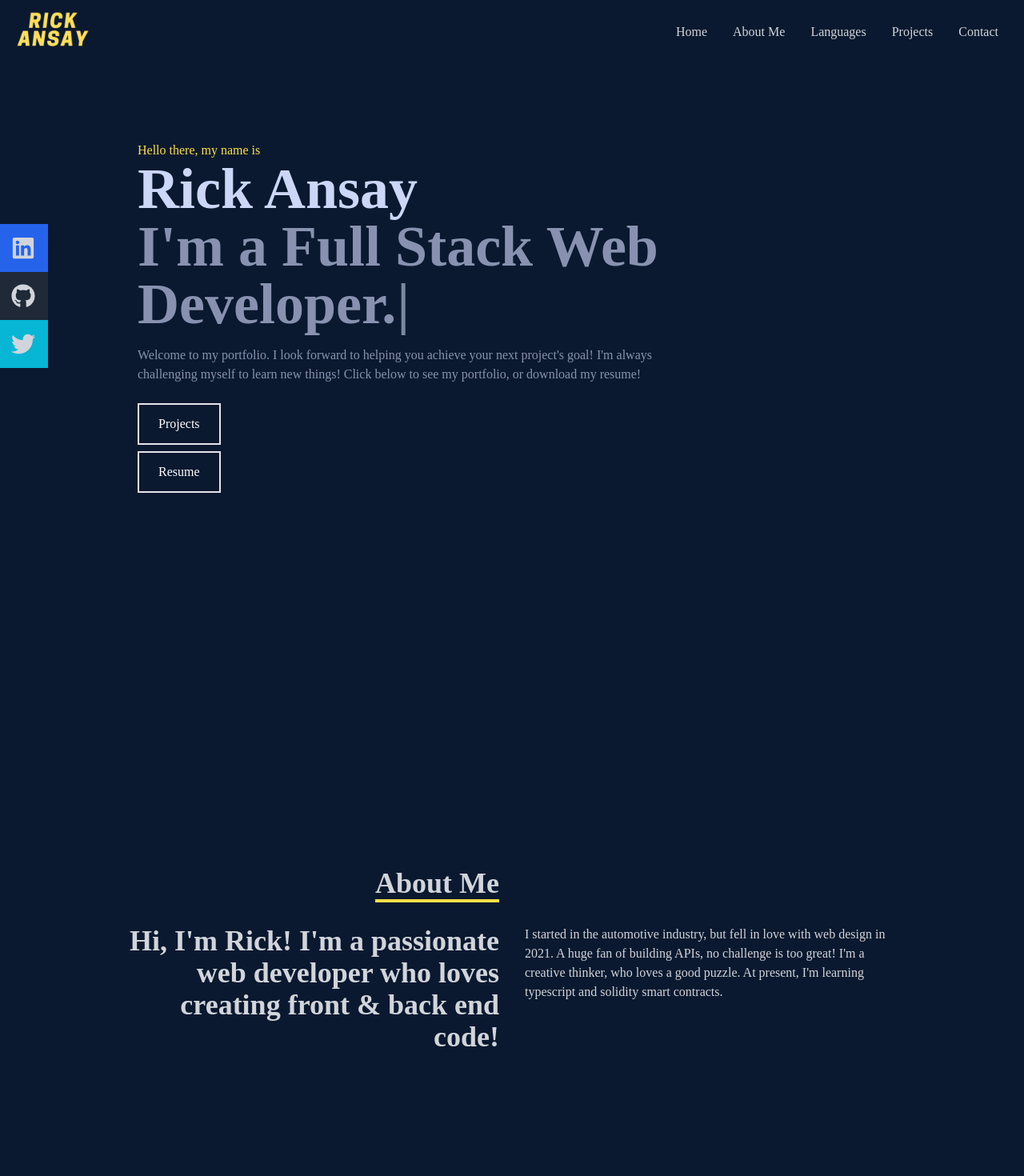
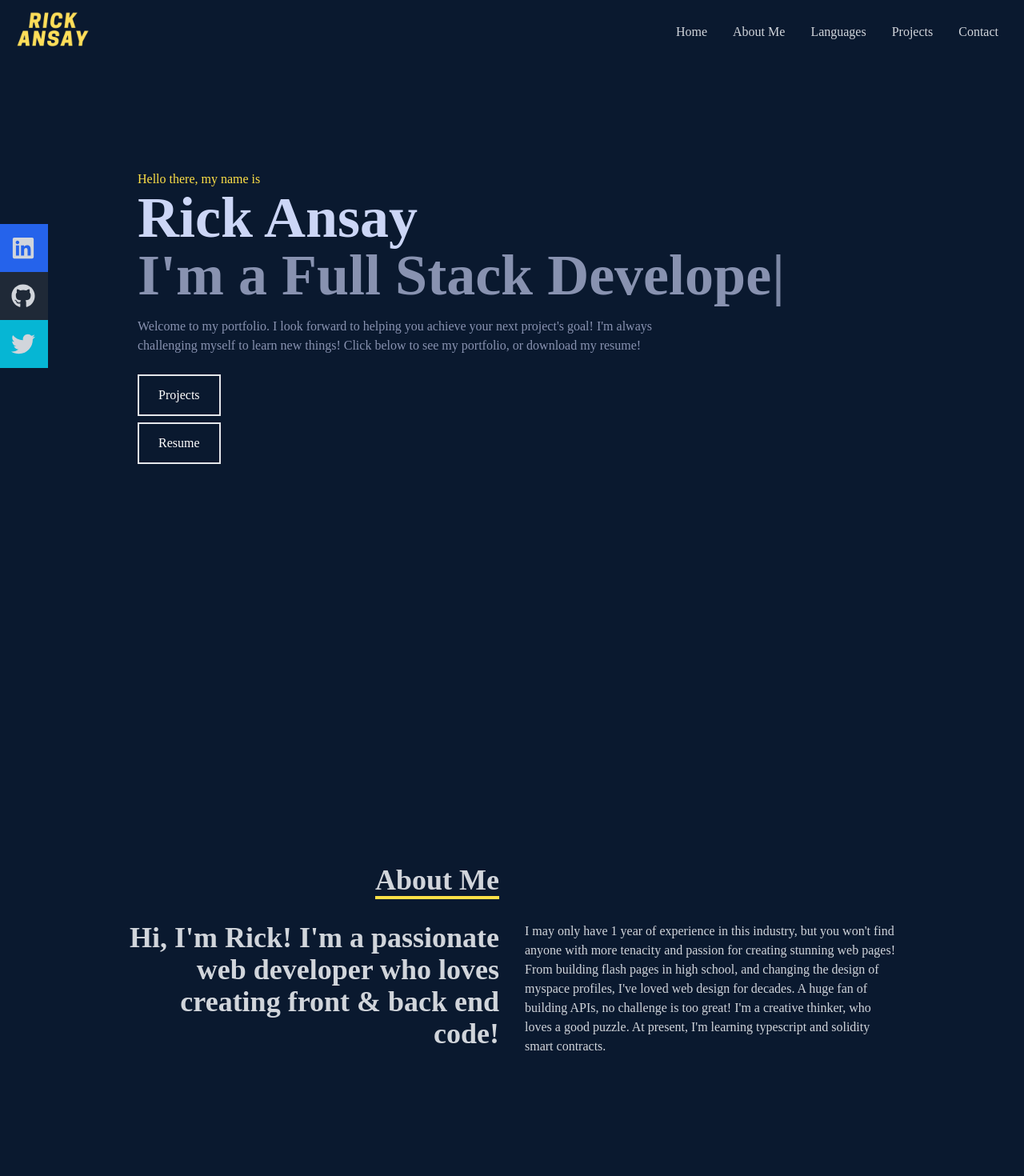
Before and after one commit to RickyRicer/reactPortfolio, a React (Create React App) app: page / in a window 1280 px wide. Shown: the top 1470 px of the page at 80% size. Built offline with nearby package versions, Linux system fonts and the light colour scheme.

Commit message:
Update profile

```diff
--- a/src/components/AboutMe.jsx
+++ b/src/components/AboutMe.jsx
@@ -17,7 +17,7 @@ export const AboutMe = () => {
                     <p>{("Hi, I'm Rick! I'm a passionate web developer who loves creating front & back end code!")}</p>
                 </div>
                 <div>
-                    <p>{("I started in the automotive industry, but fell in love with web design in 2021. A huge fan of building APIs, no challenge is too great! I'm a creative thinker, who loves a good puzzle. At present, I'm learning typescript and solidity smart contracts.")}</p>
+                    <p>{("I may only have 1 year of experience in this industry, but you won't find anyone with more tenacity and passion for creating stunning web pages! From building flash pages in high school, and changing the design of myspace profiles, I've loved web design for decades. A huge fan of building APIs, no challenge is too great! I'm a creative thinker, who loves a good puzzle. At present, I'm learning typescript and solidity smart contracts.")}</p>
                 </div>
             </div>
         </div>
--- a/src/components/Contact.jsx
+++ b/src/components/Contact.jsx
@@ -10,6 +10,7 @@ export const Contact = () => {
         <div className="pb-8">
           <p className="text-4xl font-bold inline border-b-4 border-yellow-300 text-gray-300">{("Contact Me")}</p>
           <p className="py-6">{("Click one of the icons to the left, or email me: rick.ansay@gmail.com")}</p>
+          <p className="py-6">{("MTFBWY")}</p>
         </div>
       </div>
     </div>
--- a/src/components/Home.jsx
+++ b/src/components/Home.jsx
@@ -12,7 +12,7 @@ export const Home = () => {
         <div className="max-w-[1000px] mx-auto px-8 flex flex-col justify-center h-full">
             <p className="text-yellow-300">{("Hello there, my name is")}</p>
             <h1 className="text-4xl sm:text-7xl font-bold text-[#ccd6f6]">Rick Ansay</h1>
-            <h2 className="text-4xl sm:text-7xl font-bold text-[#8892b0]"><Typewriter options={{strings: ["I'm a Full Stack Web Developer.", "Creative, Problem-Solver, Well-Organized."], autoStart: true, loop: true}} /></h2>
+            <h2 className="text-4xl sm:text-7xl font-bold text-[#8892b0]"><Typewriter options={{strings: ["I'm a Full Stack Developer.", "I'm a problem solver.", "I'm a scuba diver.", "I'm crazy about NFTs."], autoStart: true, loop: true}} /></h2>
             <p className="text-[#8892b0] py-4 max-w-[700px]">{("Welcome to my portfolio. I look forward to helping you achieve your next project's goal! I'm always challenging myself to learn new things! Click below to see my portfolio, or download my resume!")}</p>
             <div>
                 <Link to="projects" smooth={true} duration={500}>
```
